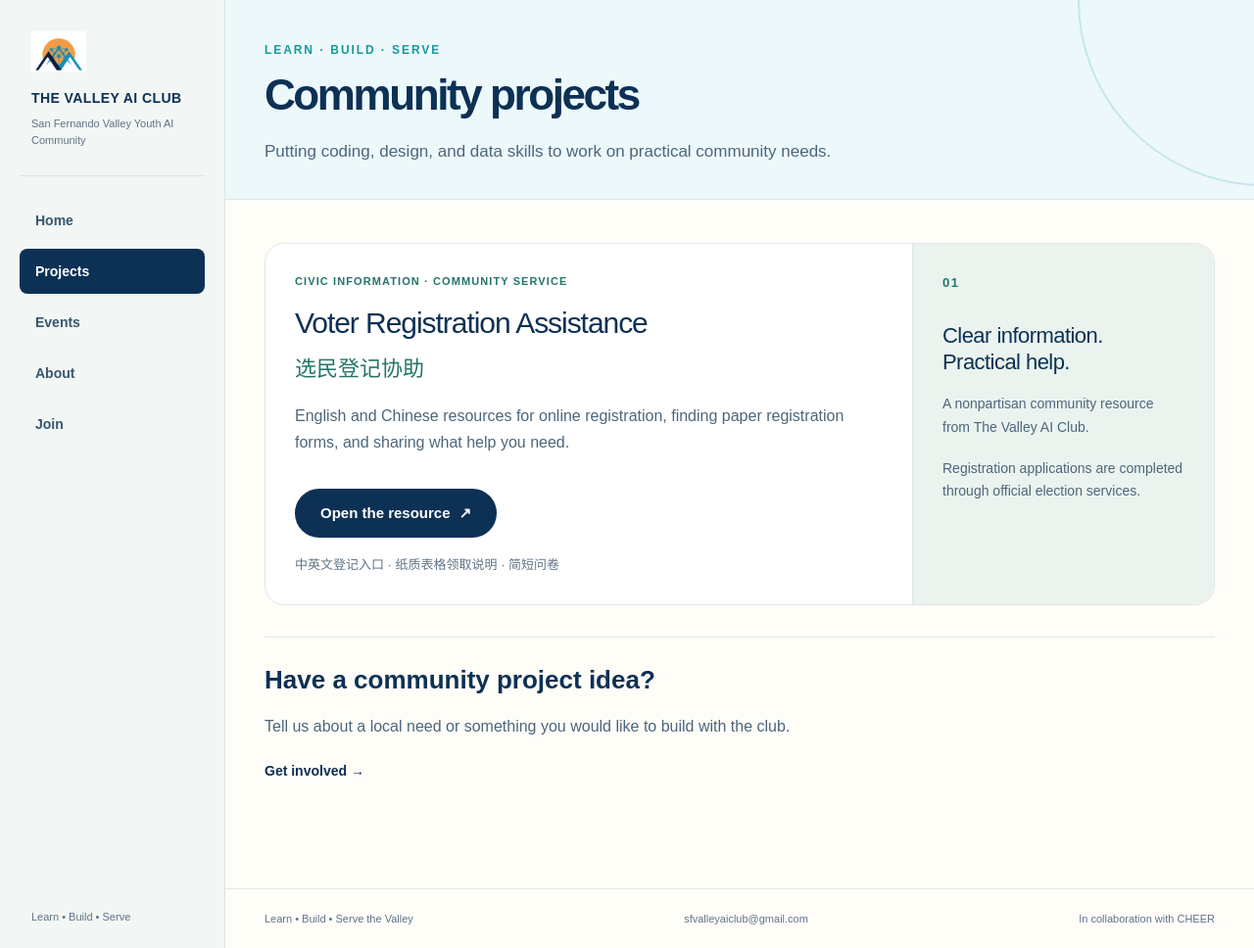
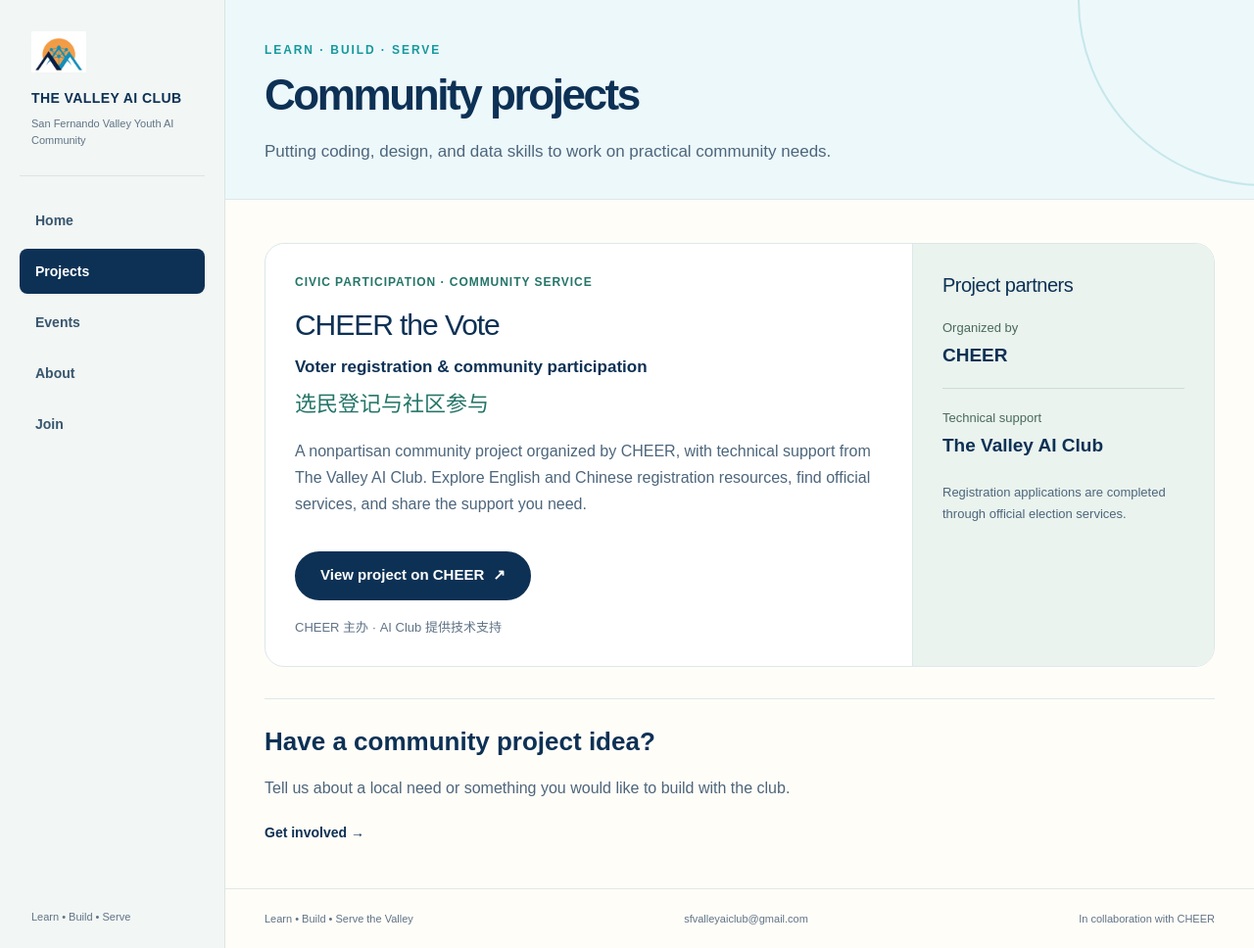
Before and after one commit to valley-ai-club/valley-ai-club.github.io, a Jekyll site: the page built from projects.html, in a window 1280 px wide and 968 px high. Shown: the whole window at 98% size. Built offline with Jekyll 4.4.1, drawn with Linux system fonts in a browser that asks for light colours.

Commit message:
Publish CHEER the Vote project card and CHEER link
* Stage CHEER voter-registration project attribution and handoff link

* Present CHEER the Vote with project roles and official project link

```diff
--- a/_includes/registration-project.html
+++ b/_includes/registration-project.html
@@ -1,18 +1,32 @@
-<article class="project-feature">
+<style>
+  .club-site .cheer-project .project-label{font-size:12px;letter-spacing:.08em}
+  .club-site .cheer-project .project-subtitle{margin-top:12px!important;font-size:17px!important;font-weight:600;color:var(--navy)!important}
+  .club-site .cheer-project .project-chinese{margin-top:6px}
+  .club-site .cheer-project .project-note h3{font-size:20px;margin-bottom:22px}
+  .club-site .cheer-project .project-roles{display:grid;gap:20px;margin:0}
+  .club-site .cheer-project .project-roles div+div{border-top:1px solid #cbded2;padding-top:20px}
+  .club-site .cheer-project .project-roles dt{font-size:13px;color:#496a5b;margin-bottom:6px}
+  .club-site .cheer-project .project-roles dd{margin:0;font-size:19px;font-weight:700;color:var(--navy);line-height:1.35}
+  .club-site .cheer-project .project-note .project-official-note{font-size:13px;margin-top:24px}
+</style>
+<article class="project-feature cheer-project" aria-labelledby="cheer-project-title">
   <div class="project-copy">
-    <p class="project-label">Civic information · Community service</p>
-    <h2>Voter Registration Assistance</h2>
-    <p class="project-chinese" lang="zh-CN">选民登记协助</p>
-    <p>English and Chinese resources for online registration, finding paper registration forms, and sharing what help you need.</p>
+    <p class="project-label">Civic participation · Community service</p>
+    <h2 id="cheer-project-title">CHEER the Vote</h2>
+    <p class="project-subtitle">Voter registration &amp; community participation</p>
+    <p class="project-chinese" lang="zh-CN">选民登记与社区参与</p>
+    <p>A nonpartisan community project organized by CHEER, with technical support from The Valley AI Club. Explore English and Chinese registration resources, find official services, and share the support you need.</p>
     <div class="hero-actions">
-      <a class="button" href="{{ site.registration_url }}" target="_blank" rel="noopener noreferrer">Open the resource <span aria-hidden="true">&#8599;</span></a>
+      <a class="button" href="https://www.sfvcheer.org/voter-registration?src=club_website" target="_blank" rel="noopener noreferrer">View project on CHEER <span aria-hidden="true">&#8599;</span></a>
     </div>
-    <p class="microcopy" lang="zh-CN">中英文登记入口 · 纸质表格领取说明 · 简短问卷</p>
+    <p class="microcopy" lang="zh-CN">CHEER 主办 · AI Club 提供技术支持</p>
   </div>
-  <aside class="project-note" aria-label="About this project">
-    <span class="project-number" aria-hidden="true">01</span>
-    <h3>Clear information.<br>Practical help.</h3>
-    <p>A nonpartisan community resource from The Valley AI Club.</p>
-    <p>Registration applications are completed through official election services.</p>
+  <aside class="project-note" aria-label="Project partners">
+    <h3>Project partners</h3>
+    <dl class="project-roles">
+      <div><dt>Organized by</dt><dd>CHEER</dd></div>
+      <div><dt>Technical support</dt><dd>The Valley AI Club</dd></div>
+    </dl>
+    <p class="project-official-note">Registration applications are completed through official election services.</p>
   </aside>
 </article>
```
